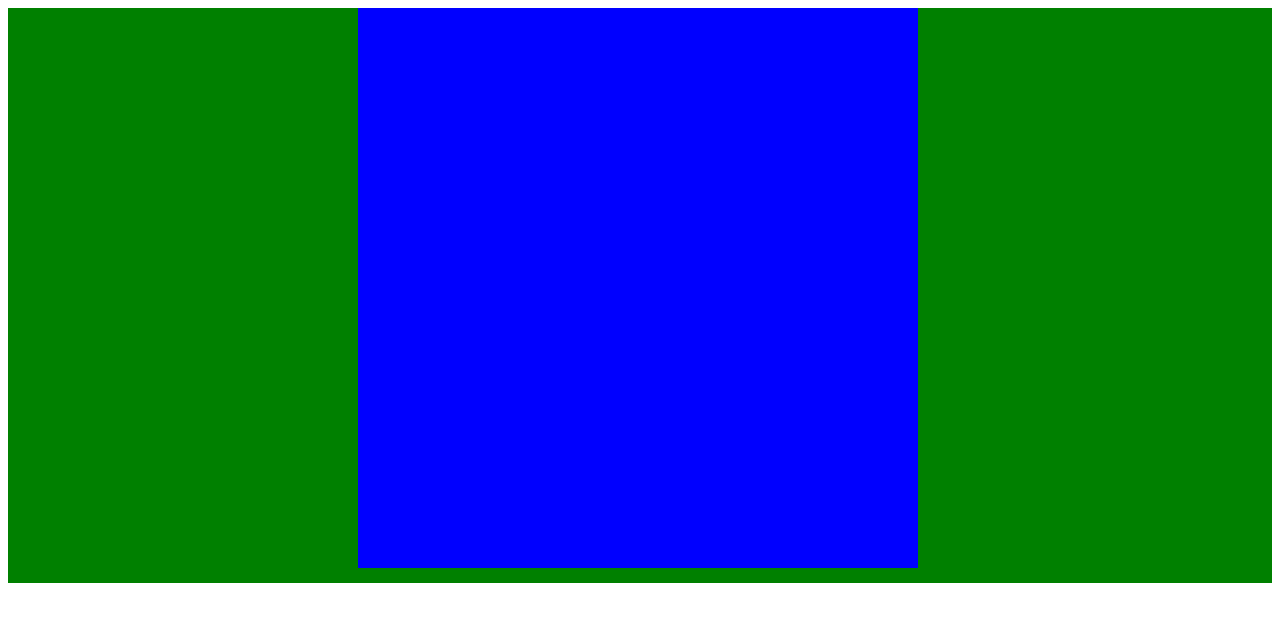
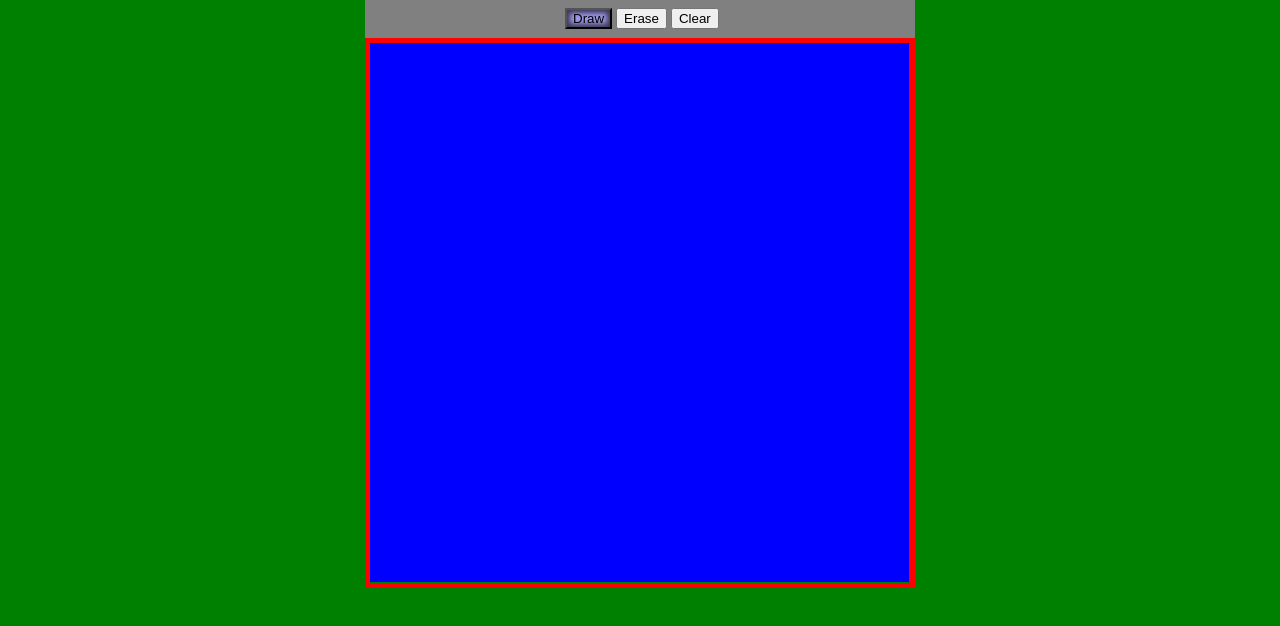
Before and after one commit to WilliamLaver/sketch-pad, a plain HTML site: page index.html in a window 1280 px wide. Drawn offline with Linux system fonts and the light colour scheme; animation ran at ten frames a second.

Commit message:
Made a fairly functional sketchpad, further revisions possible but not required.

```diff
--- a/css/style.css
+++ b/css/style.css
@@ -1,18 +1,41 @@
+body {
+	background-color: green;
+}
+
 .square {
-	height: 35px; width: 35px;
+	/*height: 20px; width: 20px;*/
 	background-color: blue;
 	display: inline-block;
 	margin: auto;
 	float: left;
 }
 
-.square:hover{
+.red {
 	background-color: red;
 }
 
+.yellow{
+	background-color: yellow;
+}
+
+.button_panel {
+	height: 30px; width: 350px;
+	background-color: grey;
+	margin: -10px auto 0;
+	padding: 10px 0 0px 200px;
+}
+
+button {
+
+}
+
+.clicked {
+	box-shadow: inset 0px 0px 5px 3px rgba(0,0,0,0.64);
+	background-color: #9e98e6;
+}
+
 .container {
-	height: 575px;
 	margin: auto;
-	background-color: green;
-	padding-left:350px;
+	height: 540px; width: 540px;
+	border: 5px solid red;
 }
--- a/index.html
+++ b/index.html
@@ -8,7 +8,13 @@
 	</head>
 
 	<body>
-		<div class="container">
+		<div class="sketchpad">
+			<div class="button_panel">
+				<button name="draw" class="clicked">Draw</button>
+				<button name="erase">Erase</button>
+				<button name="clear">Clear</button>
+			</div>
+			<div class="container"></div>
 		</div>
 	</body>
 </html>
--- a/scripts/javascript.js
+++ b/scripts/javascript.js
@@ -1,13 +1,61 @@
 $(document).ready(function(){
 
-	for (var i = 0; i < 16*16; i++) {
-		if((i % 16) == 0){
-			$('.container').append('<div class="square" style="clear:both"></div>');
+	var action = "draw";
+	var draw_focused = false;
+	var numPixels = 92;
+
+	for (var i = 0; i < numPixels*numPixels; i++) {
+		if((i % numPixels) == 0){
+			$('.container').append('<div class="square" style="clear:left"></div>');
 
 		}else{
 			$('.container').append('<div class="square"></div>');
 		}
 	}
 
+	var pixelHeight = 540/numPixels;
+	$('.square').css('height',pixelHeight);
+	$('.square').css('width', pixelHeight);
+
+	$('.square').click(function(){
+		if (draw_focused) {
+			draw_focused = false;
+		}else{
+			draw_focused = true;
+		}
+	});
+
+	$('.square').hover(
+
+		function(){
+			if (action == "draw" && draw_focused) {
+				$(this).addClass('yellow');
+			}else if(action == "erase"){
+				$(this).removeClass('yellow');
+			}
+
+		}
+
+	);
+
+	//handle button click event
+	$('button').click(function(){
+
+		if( $(this).attr('name') == "clear" ){
+			clearSketch();
+		}else{
+			$('button').removeClass('clicked');
+			$(this).addClass('clicked');
+			action = $(this).attr('name');
+		}
+
+
+	});
 
 });
+
+
+function clearSketch(){
+
+	$('.container div').removeClass('yellow');
+}
```
